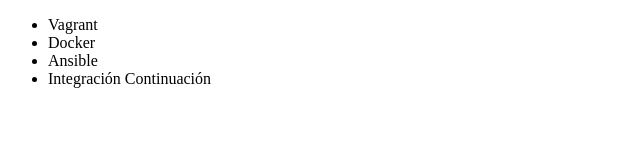
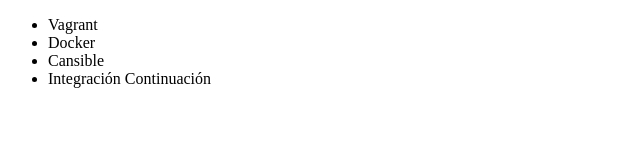
Before and after one commit to Guskrilon/alura-git, a plain HTML site: page index.html in a window 1280 px wide. Shown: the full height of the page, 0-640 px from the left. Drawn offline with Linux system fonts and the light colour scheme.

Commit message:
Arreglada primer sílaba en el curso de Cansible

```diff
--- a/index.html
+++ b/index.html
@@ -8,7 +8,7 @@
         <ul>
             <li>Vagrant</li>
             <li>Docker</li>
-            <li>Ansible</li>
+            <li>Cansible</li>
             <li>Integración Continuación</li>
         </ul>
     </body>
```
